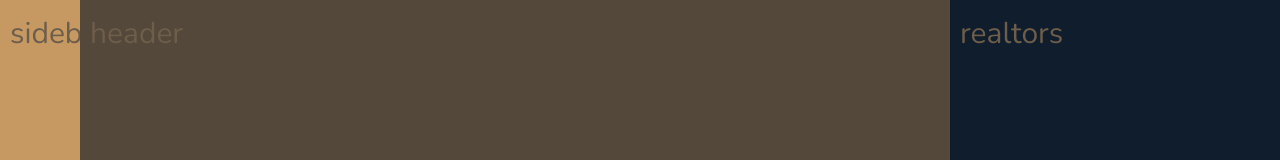
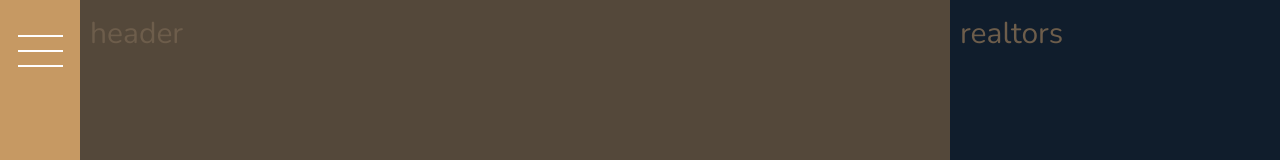
Before and after one commit to Dual1tyxd3v/nexter, a website: page index.html in a window 1280 px wide. Shown: the top 160 px of the page. Drawn offline with nearby package versions, Linux system fonts and the light colour scheme.

Commit message:
Complete sidebar

```diff
--- a/index.html
+++ b/index.html
@@ -15,7 +15,7 @@
 
 <body class="container">
   <div class="sidebar">
-    sidebar
+    <button class="nav-btn"></button>
   </div>
   <header class="header">
     header
--- a/sass/_sidebar.scss
+++ b/sass/_sidebar.scss
@@ -3,3 +3,30 @@
   grid-column: side-start / side-end;
   grid-row: 1 / -1;
 }
+
+.nav-btn {
+  height: 2px;
+  width: 4.5rem;
+  background-color: #fff;
+  border-radius: 0;
+  border: none;
+  margin: 4rem auto 0;
+  display: block;
+
+  &::after,
+  &::before {
+    content: "";
+    display: block;
+    height: 2px;
+    width: 4.5rem;
+    background-color: #fff;
+  }
+
+  &::after {
+    transform: translateY(calc(1.5rem - 2px));
+  }
+
+  &::before {
+    transform: translateY(-1.5rem);
+  }
+}
```
Also changed, not shown: css/style.css, 1 other file.
